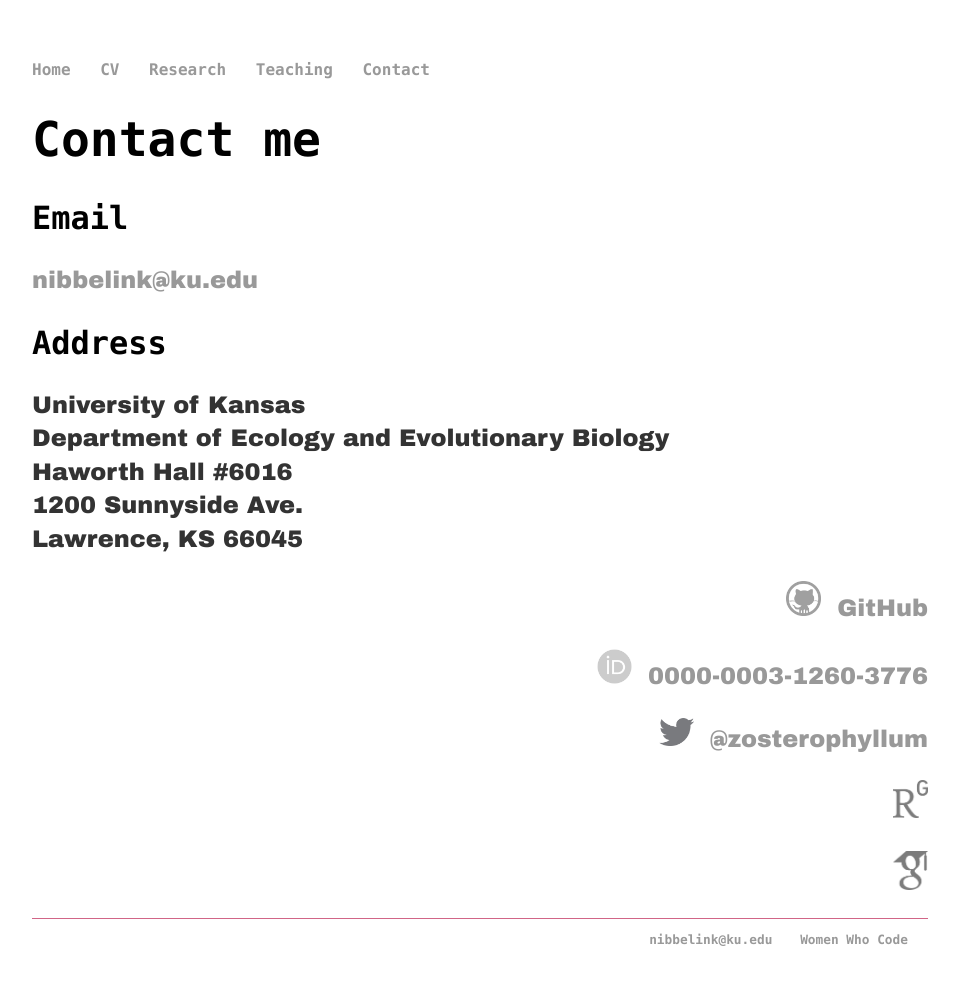
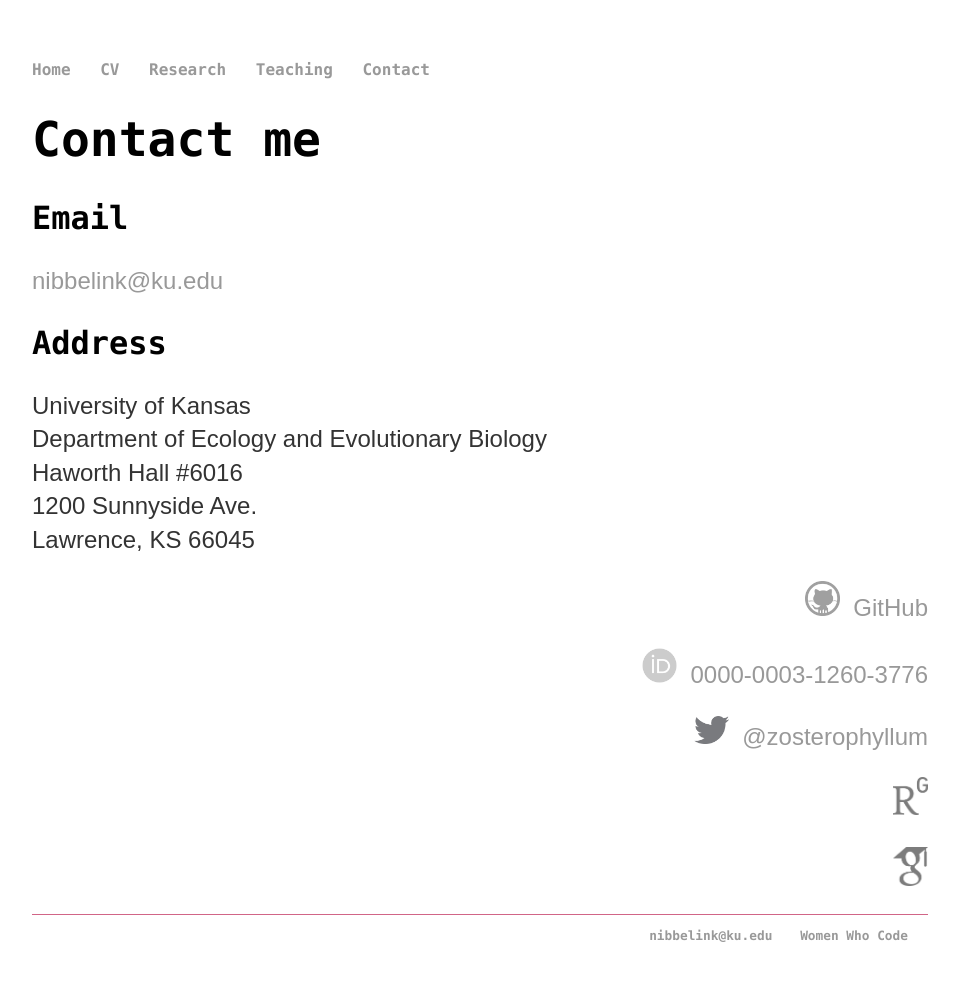
Before and after one commit to megannibbs/megannibbelink.github.io, a Jekyll site: the page built from contact/index.html, in a window 1280 px wide. Shown: the whole page, without its empty margins (160-1119 px from the left). Built offline with Jekyll 4.4.1, drawn with Linux system fonts in a browser that asks for light colours.

Commit message:
Update main.css

```diff
--- a/css/main.css
+++ b/css/main.css
@@ -36,10 +36,9 @@ h3 {
 }
 p {
     font-size: 1.5em;
-    font-family:'Avenir Black', 'Arial Black', sans-serif;
+    font-family:'Avenir', 'Arial', sans-serif;
     line-height: 1.4em;
     color: #333;
-    font-weight: 250;
 }
 footer {
     border-top: 1px solid #D16587;
```
